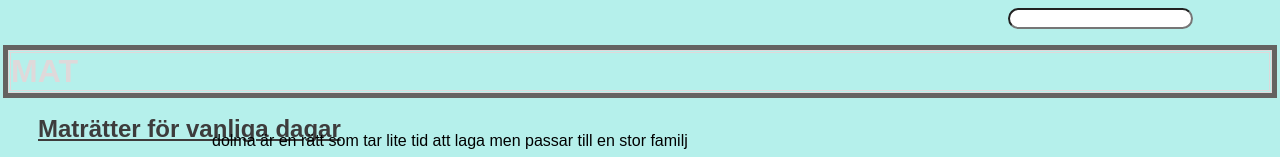
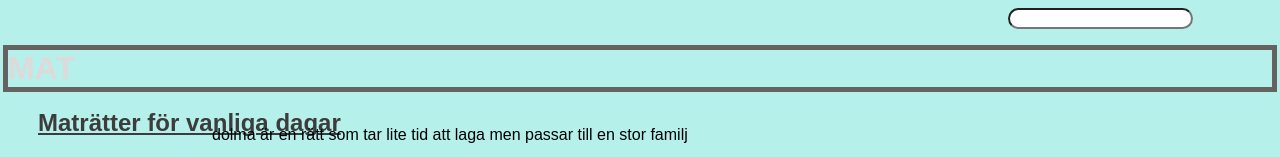
Before and after one commit to em-ax/egen.sida, a plain HTML site: page index.html in a window 1280 px wide. Shown: the top 157 px of the page. Drawn offline with Linux system fonts and the light colour scheme.

Commit message:
change border style

```diff
--- a/style.css
+++ b/style.css
@@ -1,6 +1,6 @@
 h1 {
     color: rgb(223, 217, 218);
-    border-style: double;
+    border-style: initial;
     box-shadow: 0 0px 0.1px 5px rgb(100, 99, 97);
     font-family: Arial, Helvetica, sans-serif;
 }
```
